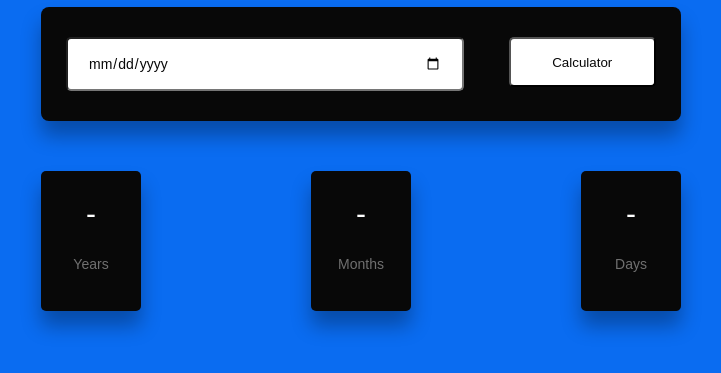
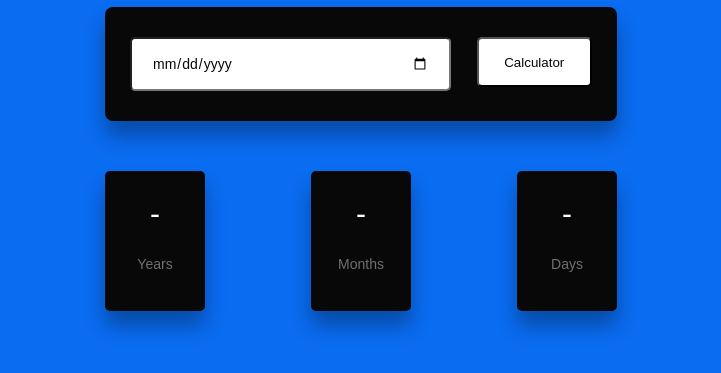
Before and after one commit to Sagardussa/Age-Calculator, a plain HTML site: page index.html in a window 1280 px wide. Shown: the part 191-564 px from the top of the page, without its empty margins (339-1060 px from the left). Drawn offline with Linux system fonts and the light colour scheme.

Commit message:
Update style.css

```diff
--- a/style.css
+++ b/style.css
@@ -20,8 +20,7 @@ h1{
 .container{
     margin-top: 300px;
     margin-left: 650px;
-    margin-right: 300px;
-    width: 50%;
+    width: 40%;
     min-width: 450px;
     /* border: 1px solid black; */
     position: absolute;
```
